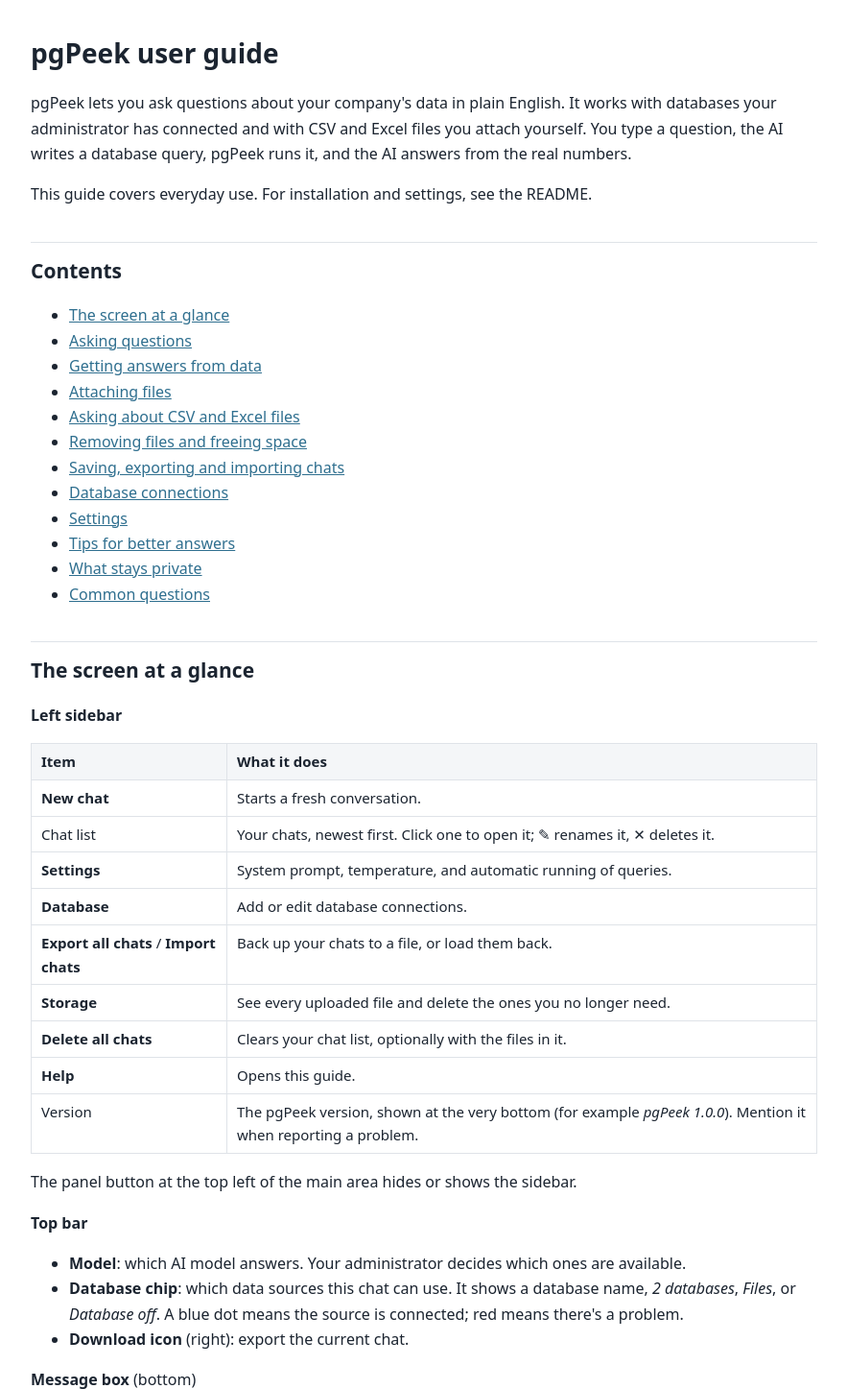
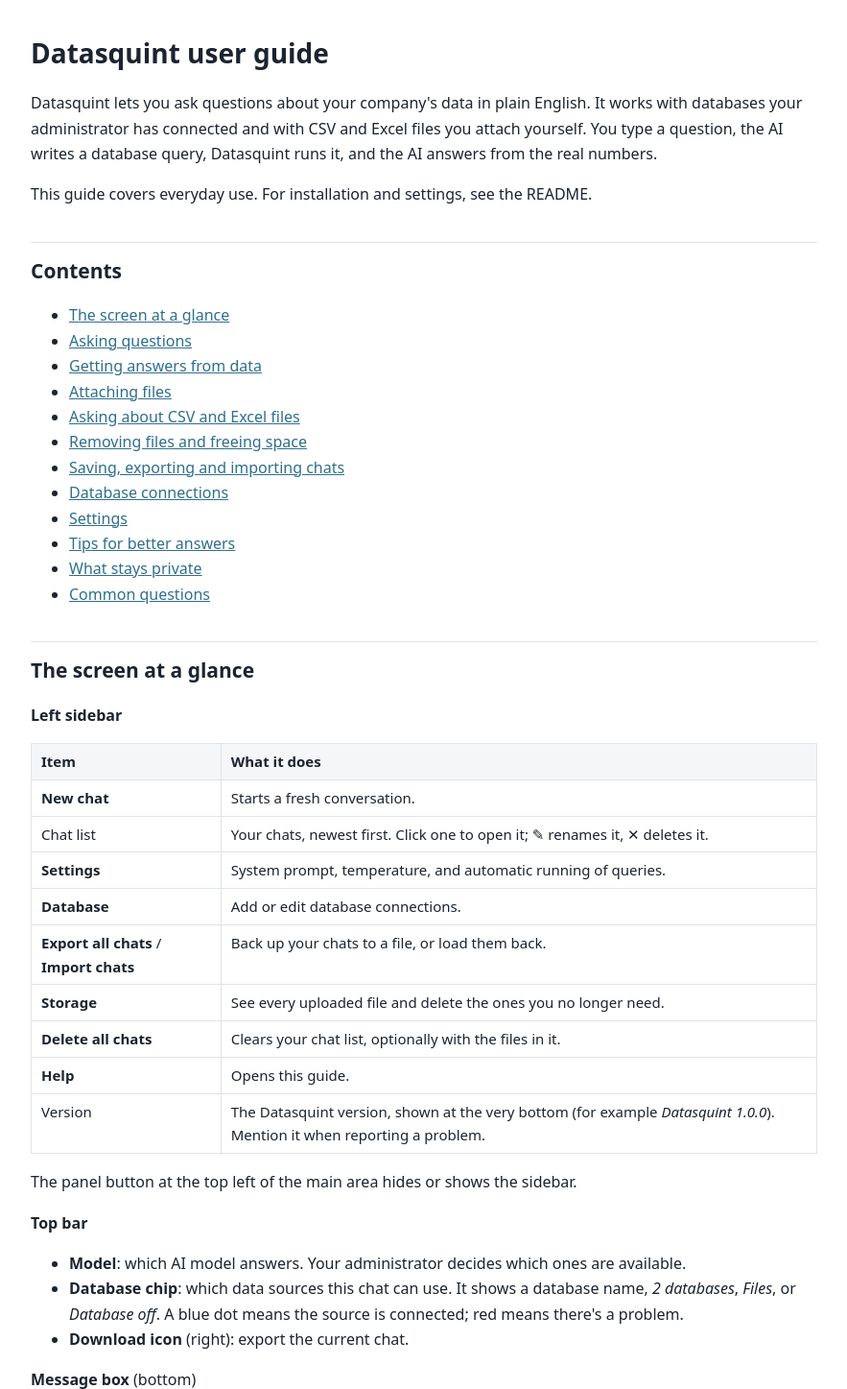
Before and after one commit to pangchi/pgpeek, a Flask app: page /guide in a window 1280 px wide. Shown: the top 1447 px of the page at 96% size, without its empty margins (198-1081 px from the left). Run offline with Flask 3, Linux system fonts and the light colour scheme; some libraries are stand-ins or nearby versions.

Commit message:
Rename + add switch for large upload

```diff
--- a/app.py
+++ b/app.py
@@ -1,5 +1,5 @@
 """
-pgPeek: chat with your PostgreSQL databases and files using any OpenAI-compatible model.
+Datasquint: chat with your PostgreSQL databases and files using any OpenAI-compatible model.
 
 Configure with environment variables (or a .env file):
     OPENAI_API_KEY   - API key
@@ -8,6 +8,7 @@ Configure with environment variables (or a .env file):
     SYSTEM_PROMPT    - optional default system prompt
     UPLOAD_DIR       - where uploaded files are stored (default ./uploads)
     MAX_UPLOAD_MB    - per-file upload limit (default 20)
+    FILE_TABLES      - 1 (default) loads CSV/TSV/Excel into DuckDB as SQL tables; 0 reads them as text instead
     MAX_TABLE_UPLOAD_MB - per-file limit for CSV/TSV/Excel loaded as SQL tables (default 200)
     MAX_TEXT_CHARS   - max characters of text sent per file or zip (default 400000, ~100k tokens)
     MAX_SEND_CHARS   - max characters per request; larger sends are split into parts (default 100000)
@@ -508,10 +509,10 @@ def delete_files():
 # ---------------------------------------------------------------- user guide (Help link)
 GUIDE_FILE = os.path.join(os.path.dirname(os.path.abspath(__file__)), "USER_GUIDE.md")
 GUIDE_PAGE = """<!doctype html><html lang="en"><head><meta charset="utf-8">
-<meta name="viewport" content="width=device-width,initial-scale=1"><title>pgPeek user guide</title>
+<meta name="viewport" content="width=device-width,initial-scale=1"><title>Datasquint user guide</title>
 <script>
 // same colour theme as the app (saved by Settings in this browser)
-try { const t = JSON.parse(localStorage.getItem("pgpeek.theme") || "{}"), r = document.documentElement, ok = c => /^#[0-9a-f]{6}$/i.test(c || "");
+try { const t = JSON.parse(localStorage.getItem("datasquint.theme") || localStorage.getItem("pgpeek.theme") || "{}"), r = document.documentElement, ok = c => /^#[0-9a-f]{6}$/i.test(c || "");
   if (t.mode === "light" || t.mode === "dark") r.dataset.mode = t.mode;
   if (ok(t.light)) r.style.setProperty("--accent-l", t.light);
   if (ok(t.dark)) r.style.setProperty("--accent-d", t.dark); } catch (e) {}
@@ -533,7 +534,7 @@ blockquote{margin:12px 0;padding:8px 14px;border-left:3px solid var(--accent);ba
 <script src="https://cdnjs.cloudflare.com/ajax/libs/marked/12.0.2/marked.min.js"></script>
 <script src="https://cdnjs.cloudflare.com/ajax/libs/dompurify/3.1.6/purify.min.js"></script>
 </head><body><main id="doc">Loading…</main>
-<footer style="max-width:820px;margin:0 auto;padding:0 20px 40px;color:var(--muted);font-size:13px">pgPeek __VERSION__</footer>
+<footer style="max-width:820px;margin:0 auto;padding:0 20px 40px;color:var(--muted);font-size:13px">Datasquint __VERSION__</footer>
 <script>
 fetch("guide.md").then(r => r.text()).then(text => {
   const doc = document.getElementById("doc");
@@ -583,7 +584,7 @@ def chat_file_ids(raw):
 
 
 def file_tables(ids):
-    """Chat-level file tables (empty if DuckDB isn't installed)."""
+    """Chat-level file tables (empty if DuckDB isn't installed or FILE_TABLES=0)."""
     if not filesql.available():
         return []
     return filesql.chat_tables([i for i in ids if isinstance(i, str)], load_meta, UPLOAD_DIR)
@@ -617,6 +618,8 @@ def collect_attachments(msg, ftables=None):
         elif ftables and ftables.get(fid):
             label = meta["name"] + " (preview)"
             body = filesql.preview(body, ftables[fid])
+        elif meta.get("tables"):   # loaded as a table earlier, but SQL over files is now turned off
+            label = meta["name"] + " (first lines only)"
         else:
             label = meta["name"] + (" (truncated)" if meta.get("truncated") else "")
         docs.append((label, body))
@@ -726,7 +729,7 @@ def index():
 
 @app.get("/api/version")
 def version():
-    return jsonify(name="pgPeek", version=VERSION)
+    return jsonify(name="Datasquint", version=VERSION)
 
 
 @app.get("/api/config")
@@ -994,7 +997,9 @@ if __name__ == "__main__":
     # Debug mode is off by default: its in-browser debugger can run code, and its auto-reloader would
     # restart the server whenever a .zip lands in uploads/. FLASK_DEBUG=1 turns it on for development.
     debug = os.getenv("FLASK_DEBUG", "0") == "1"
-    print(f" * pgPeek {VERSION}")
+    print(f" * Datasquint {VERSION}")
+    print(f" * SQL over CSV/TSV/Excel files: {filesql.status()}"
+          + (f", up to {MAX_TABLE_UPLOAD_MB} MB per file" if filesql.available() else f"; those files are read as text, up to {MAX_UPLOAD_MB} MB"))
     app.run(host=os.getenv("HOST", "127.0.0.1"), port=int(os.getenv("PORT", 5000)), debug=debug, threaded=True,
             # watchdog matches patterns per path segment, so list each depth under uploads/
             exclude_patterns=[os.path.join(UPLOAD_DIR, *["*"] * n) for n in (1, 2, 3)] + ["*.sqlite", "*.duckdb"]
--- a/filesql.py
+++ b/filesql.py
@@ -37,8 +37,24 @@ MEMORY_LIMIT = os.getenv("FILES_SQL_MEMORY", "1GB")
 EXCEL_READER = os.getenv("EXCEL_READER", "calamine").strip().lower()
 
 
+# FILE_TABLES=0 turns SQL over attached CSV/TSV/Excel off: those files are then read as text,
+# under the normal MAX_UPLOAD_MB limit, like any other document.
+ENABLED = os.getenv("FILE_TABLES", "1").strip().lower() not in ("0", "false", "no", "off")
+
+
+def installed():
+    return duckdb is not None
+
+
 def available():
-    return duckdb is not None
+    """True when attached CSV/TSV/Excel become SQL tables: DuckDB installed and FILE_TABLES on."""
+    return installed() and ENABLED
+
+
+def status():
+    if not installed():
+        return "off (DuckDB isn't installed: pip install duckdb)"
+    return "on" if ENABLED else "off (FILE_TABLES=0)"
 
 
 def is_tabular(name):
--- a/version.py
+++ b/version.py
@@ -1,6 +1,6 @@
-"""pgPeek version: the single place to change it.
+"""Datasquint version: the single place to change it.
 
 MAJOR.MINOR.PATCH: PATCH for fixes, MINOR for new features, MAJOR for changes that break
 existing setups (settings, saved data or API). Record every release in CHANGELOG.md.
 """
-__version__ = "1.3.0"
+__version__ = "2.0.0"
```
Also changed, not shown: USER_GUIDE.md (+17 -15 lines), templates/index.html (+25 -19 lines), CHANGELOG.md, README.md, 1 other file.
